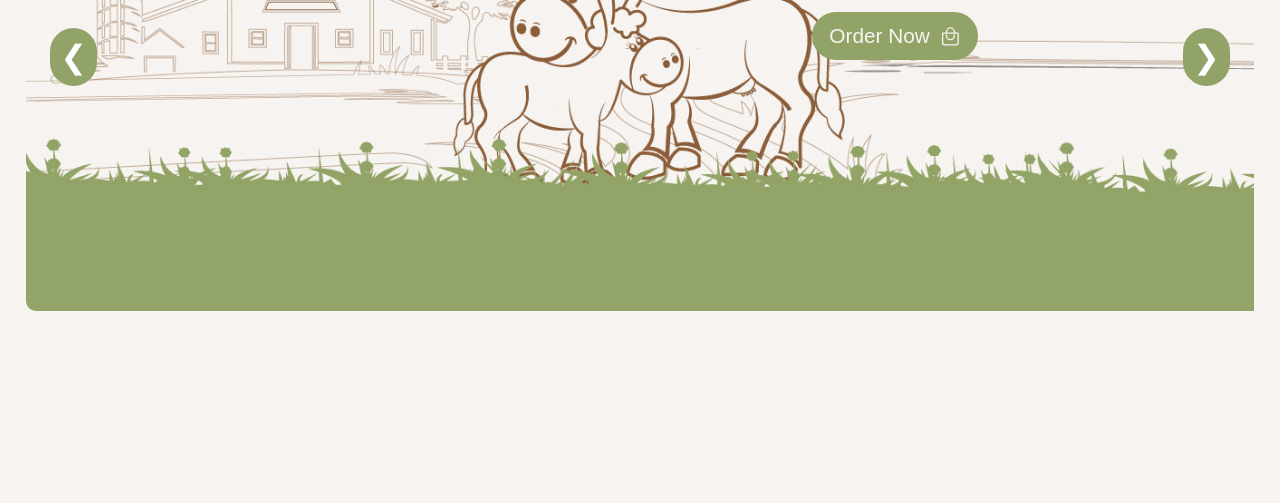
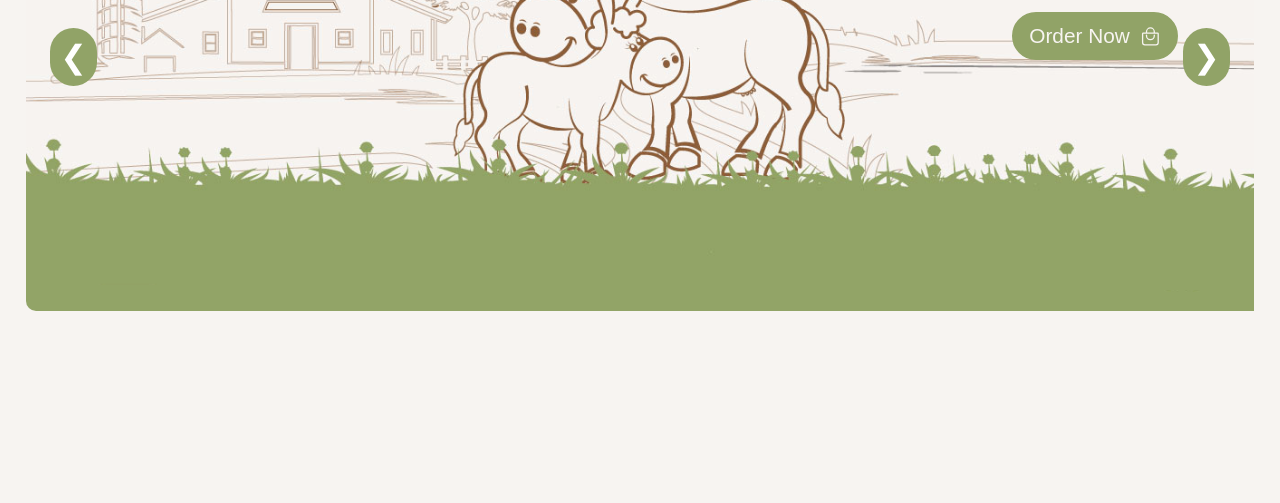
Before and after one commit to SarthakRana21/artwork_sampel, a plain HTML site: page index.html in a window 1280 px wide. Shown: the part 297-800 px from the top of the page. Drawn offline with nearby package versions, Linux system fonts and the light colour scheme; a web font is replaced by a local one.

Commit message:
fixed banner text issue

```diff
--- a/index.html
+++ b/index.html
@@ -32,7 +32,7 @@
                     <div class="item-content">
                         <h2>Natural Origin</h2>
                         <p>Sourced from the best farms</p>
-                        <button>Order Now <ion-icon name="bag-handle-outline"></ion-icon></button>
+                        <button><span>Order Now <ion-icon name="bag-handle-outline"></ion-icon></span></button>
                     </div>
 
                 </div>
@@ -41,7 +41,7 @@
                     <div class="item-content">
                         <h2>Fast Deliver</h2>
                         <p>Get your order<br />delivered quickly</p>
-                        <button>Order Now <ion-icon name="bag-handle-outline"></ion-icon></button>
+                        <button><span>Order Now <ion-icon name="bag-handle-outline"></ion-icon></span></button>
                     </div>
                 </div>
                 <div class="carousel-item">
@@ -49,7 +49,7 @@
                     <div class="item-content">
                         <h2>Pure Donkey Milk</h2>
                         <p>Exprience the purity of nature</p>
-                        <button>Order Now <ion-icon name="bag-handle-outline"></ion-icon></button>
+                        <button><span>Order Now <ion-icon name="bag-handle-outline"></ion-icon></span></button>
                     </div>
                 </div>
             </div>
--- a/styles/_home.scss
+++ b/styles/_home.scss
@@ -35,7 +35,7 @@
 
             .item-content {
                 font-size: 1.7rem;
-                // text-align: end;
+                text-align: end;
                 color: $warm-brown;
                 margin: 10% 10%;
 
@@ -50,10 +50,12 @@
                     border: 2px solid $light-olive-green;
                     cursor: pointer;
                     font-weight: $medium;
-                    display: flex;
-                    align-items: center;
-                    gap: 10px;
 
+                    span{
+                        display: flex;
+                        align-items: center;
+                        gap: 10px;
+                    }
                     &:hover {
                         color: $light-olive-green;
                         background-color: $soft-cream;
```
Also changed, not shown: styles/main.css, 2 other files.
